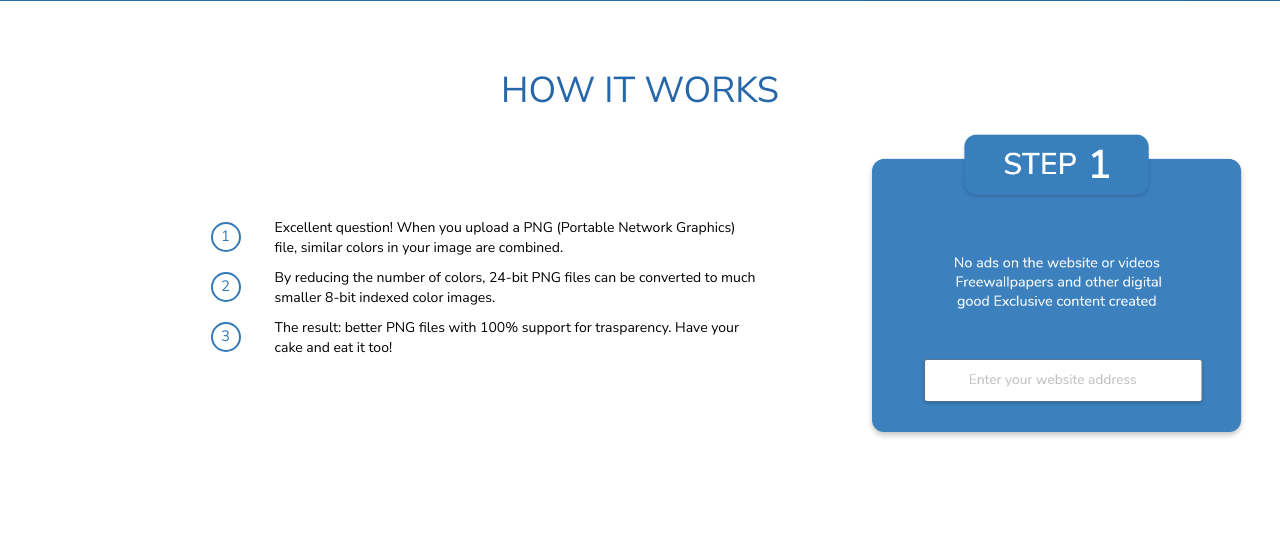
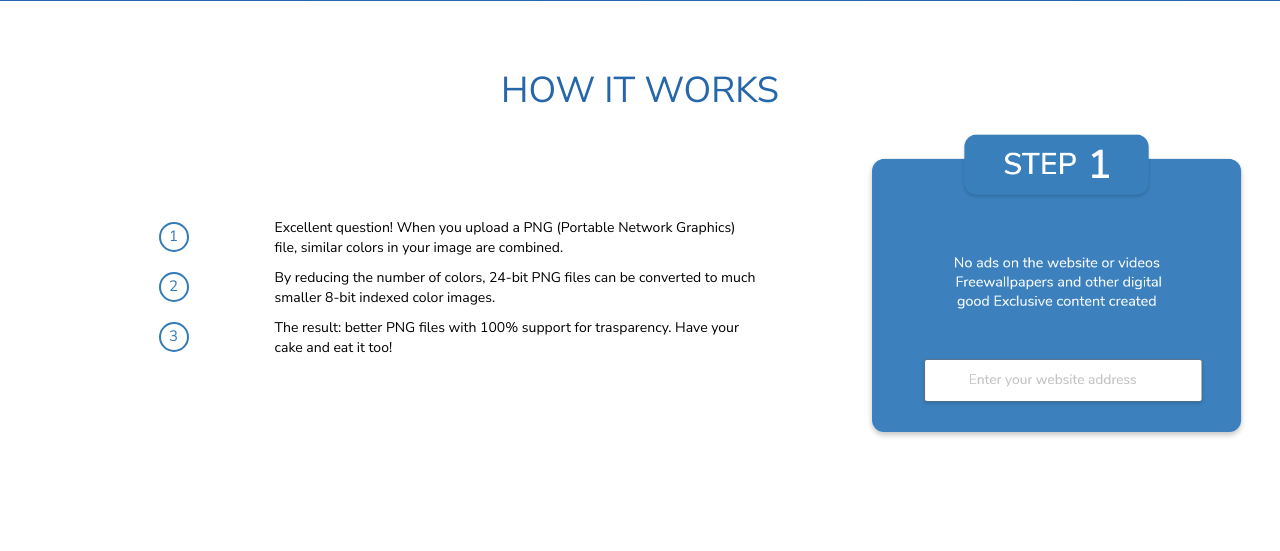
Before and after one commit to faisal-saeed-brainx/Html-to-pdf, a PHP site: page / in a window 1280 px wide. Shown: the part 699-1250 px from the top of the page. Run offline with PHP 8.4, Linux system fonts and the light colour scheme.

Commit message:
Style: step_section->Pills align center

```diff
--- a/project.css
+++ b/project.css
@@ -35,7 +35,7 @@ label {
   font-size: 15px;
   padding: 2px;
   margin: 4px;
-  float: right;
+  /*float: right;*/
   }
 
 /* mouse over link */
@@ -502,3 +502,8 @@ label {
 #footer {
   border-top: 1px solid #337ab7 !important;
 }
+
+.pill-col {
+    text-align: -webkit-center;
+
+  }
--- a/steps.php
+++ b/steps.php
@@ -2,7 +2,7 @@
   <h1 >HOW IT WORKS</h1>
   <div class="col-md-8 container steps-col1">
     <div class="row">
-      <div class="col-md-3">
+      <div class="col-md-3 pill-col">
         <div  class="pill"><a onclick="document.getElementById('pic').src='img/step1@2x.png'">1</a></div>
       </div>
       <div class="col-md-9">
@@ -10,7 +10,7 @@
       </div>
     </div>
     <div class="row">
-      <div class="col-md-3">
+      <div class="col-md-3 pill-col">
         <div class="pill"><a onclick="document.getElementById('pic').src='img/step 2@2x.png'">2</a></div>
       </div>
       <div class="col-md-9">
@@ -18,7 +18,7 @@
       </div>
     </div>
     <div class="row">
-      <div class="col-md-3">
+      <div class="col-md-3 pill-col">
         <div class="pill"><a onclick="document.getElementById('pic').src='img/step 3@2x.png'">3</a></div>
       </div>
       <div class="col-md-9">
```
